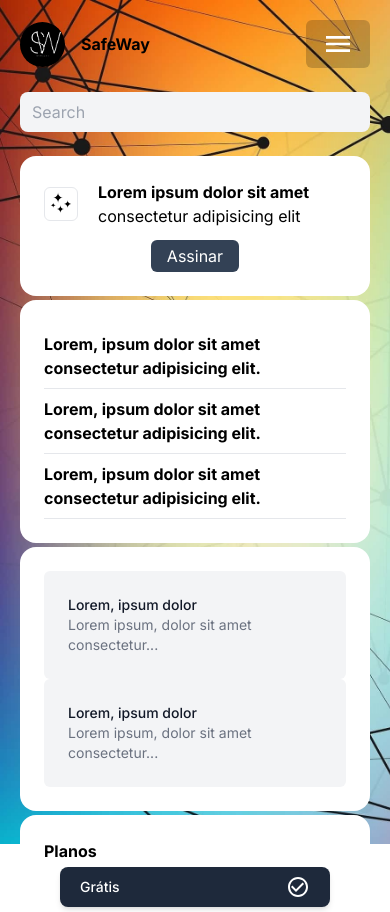
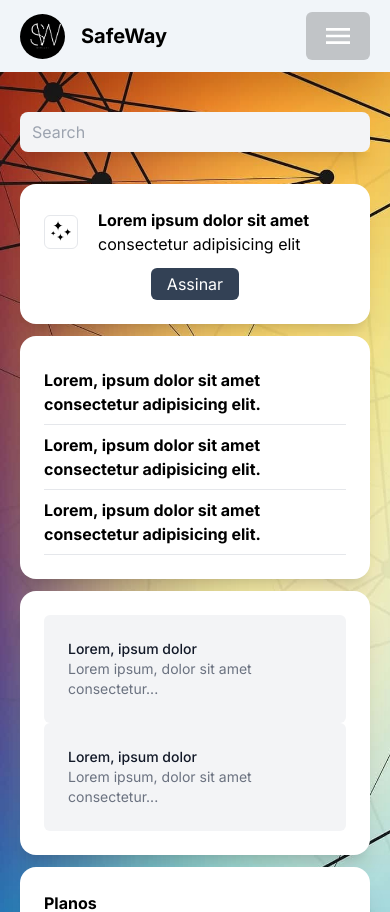
Before and after one commit to pedroalima/safeway, a Next.js app: page /dashboard in a window 390 px wide. Shown: the top 912 px of the page. Built offline with nearby package versions, Linux system fonts and the light colour scheme.

Commit message:
style: mobile layout

```diff
--- a/src/app/(private)/dashboard/page.tsx
+++ b/src/app/(private)/dashboard/page.tsx
@@ -91,10 +91,9 @@ export default function Dashboard() {
   };
 
   return (
-    <section className="h-screen">
-      <div className="p-5 sm:px-20 sm:py-14 h-auto sm:h-full flex flex-col gap-1 sm:grid sm:grid-cols-8 sm:grid-rows-6 sm:gap-6">
+    <section className="sm:h-screen">
       {/* Mobile */}
-        <div className="sm:hidden flex justify-between items-center">
+      <div className="sm:hidden bg-slate-100 shadow-2xl py-3 px-5 flex justify-between items-center">
         <div className="flex justify-start items-center gap-4">
           <Image
             src="/logo.png"
@@ -103,7 +102,7 @@ export default function Dashboard() {
             alt="Logo"
             className="rounded-full"
           />
-            <span className="font-bold">SafeWay</span>
+          <span className="font-bold text-xl">SafeWay</span>
         </div>
         <Menu as="div" className="relative inline-block text-left">
           <Menu.Button className="inline-flex w-full justify-center rounded-md bg-black/20 px-4 py-2 text-sm font-medium text-white hover:bg-black/30 focus:outline-none focus-visible:ring-2 focus-visible:ring-white/75">
@@ -146,10 +145,10 @@ export default function Dashboard() {
           </Transition>
         </Menu>
       </div>
-        <div className="my-5">
+      <div className="p-5 sm:px-20 sm:py-14 h-auto sm:h-full flex flex-col gap-3 sm:grid sm:grid-cols-8 sm:grid-rows-6 sm:gap-6">
+        <div className="my-5 sm:hidden shadow-xl">
           <input type="search" name="search" id="search" placeholder="Search" className="bg-gray-100 rounded-lg w-full py-2 px-3" />
         </div>
-
         {/* Dashboard 1 */}
         <div className="hidden bg-white col-start-1 col-end-3 row-start-1 row-end-7 rounded-2xl p-6 sm:flex flex-col gap-8">
           <div className="flex justify-start items-center gap-4">
@@ -189,7 +188,7 @@ export default function Dashboard() {
             >Sair</button>
           </form>
         </div>
-        <div className="bg-white col-start-3 col-end-9 row-start-1 row-end-2 rounded-2xl p-6 flex flex-col sm:flex-row justify-around items-center">
+        <div className="bg-white col-start-3 col-end-9 row-start-1 row-end-2 rounded-2xl p-6 flex flex-col sm:flex-row justify-around items-center shadow-xl">
           {/* Dashboard 2 */}
           <div className="flex items-center gap-5">
             <div className="border rounded-md">
@@ -199,7 +198,7 @@ export default function Dashboard() {
           </div>
           <button className="bg-slate-700 hover:bg-slate-800 text-white rounded-md px-4 py-1 mt-3 sm:m-0">Assinar</button>
         </div>
-        <div className="bg-white col-start-3 col-end-6 row-start-2 row-end-7 rounded-2xl p-6 flex flex-col justify-around">
+        <div className="bg-white col-start-3 col-end-6 row-start-2 row-end-7 rounded-2xl p-6 flex flex-col justify-around shadow-xl">
           {/* Dashboard 3 */}
           {disclosureItens.map((item, i) => (
             <div key={i} className="border-b">
@@ -214,7 +213,7 @@ export default function Dashboard() {
             </div>
           ))}
         </div>
-        <div className="bg-white col-start-6 col-end-9 row-start-2 row-end-5 rounded-2xl p-6 flex flex-col justify-around">
+        <div className="bg-white col-start-6 col-end-9 row-start-2 row-end-5 rounded-2xl p-6 flex flex-col justify-around shadow-xl">
           {/* Dashboard 4 */}
           {cardItens.map((item, i) => (
             <div key={i} className="bg-gray-100 p-4 rounded-md">
@@ -234,7 +233,7 @@ export default function Dashboard() {
             </div>
           ))}
         </div>
-        <div className="bg-white col-start-6 col-end-9 row-start-5 row-end-7 rounded-2xl p-6">
+        <div className="bg-white col-start-6 col-end-9 row-start-5 row-end-7 rounded-2xl p-6 shadow-xl">
           {/* Dashboard 5 */}
           <h3 className="font-bold mb-1">Planos</h3>
           <div className="w-full px-4">
--- a/src/app/page.tsx
+++ b/src/app/page.tsx
@@ -30,7 +30,7 @@ export default function Home() {
             <p>Lorem ipsum dolor, sit amet consectetur adipisicing elit.</p>
           </div>
 
-          <form onSubmit={onSubmit} className="flex flex-col bg-white p-8 rounded-3xl gap-5 shadow-md">
+          <form onSubmit={onSubmit} className="flex flex-col bg-white p-8 rounded-3xl gap-5 shadow-xl">
             <h2 className="text-2xl text-center font-semibold">Login</h2>
             <div className="flex flex-col gap-1">
               <label htmlFor="user-name">Usuário</label>
```
Lines whose indentation alone changed are shown as unchanged.
